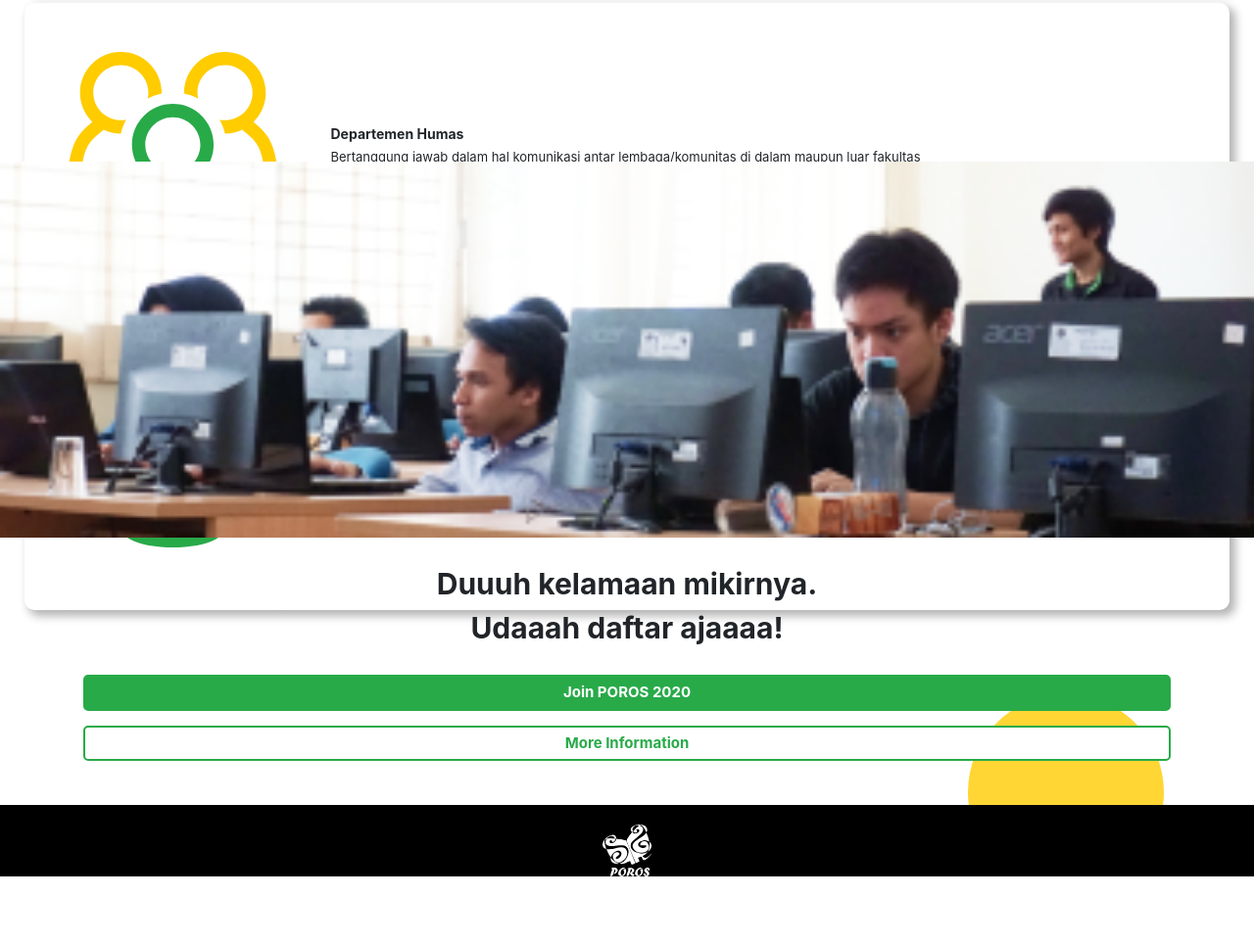
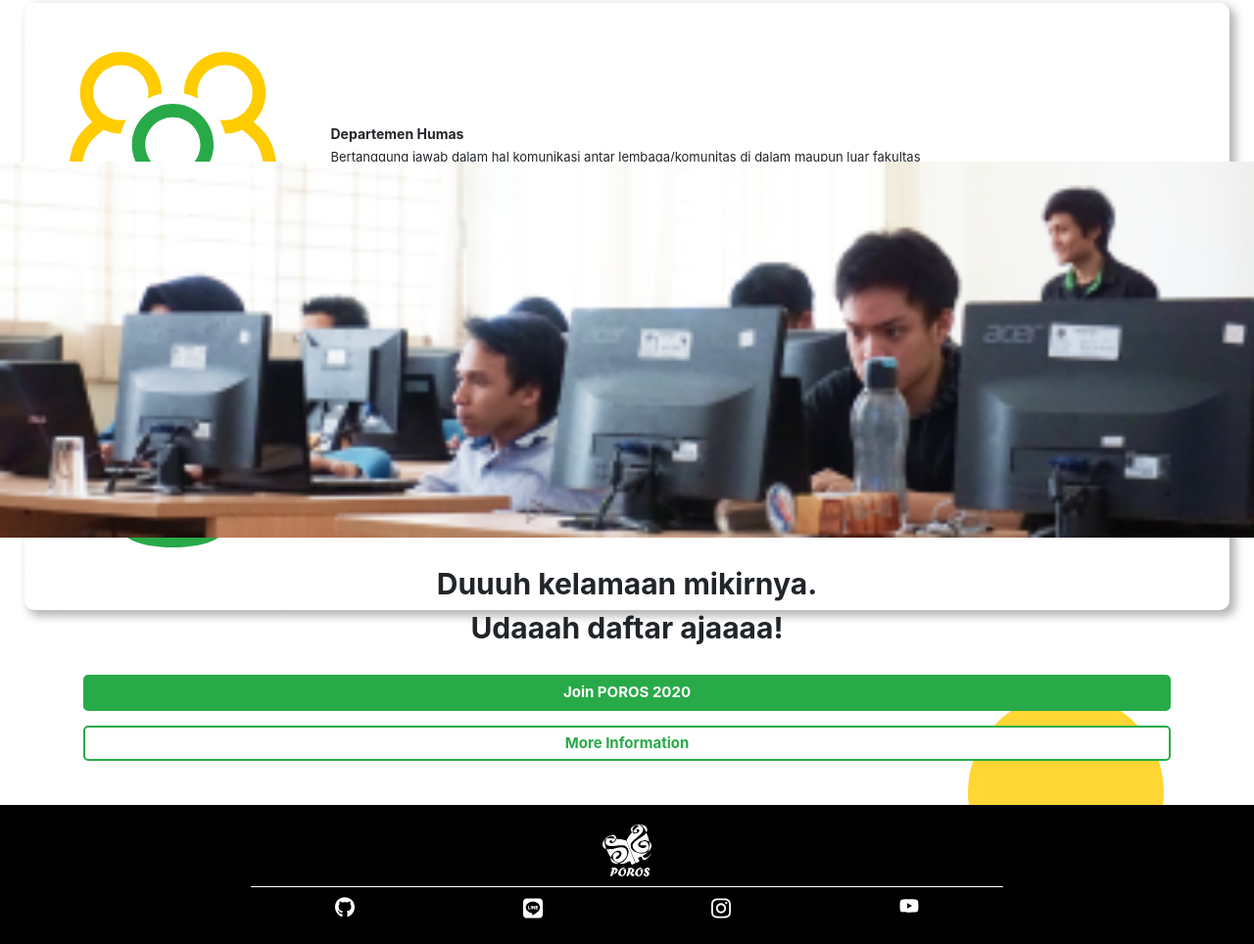
Before and after one commit to ranggaadi/poros-web, a plain HTML site: page pages/index.html in a window 1280 px wide. Shown: the part 1164-2128 px from the top of the page at 98% size. Before the commit the page ends 2059 px from the top, so only its background shows below. Drawn offline with nearby package versions, Linux system fonts and the light colour scheme.

Commit message:
adding new assets and finishing footer section

```diff
--- a/assets/css/style.css
+++ b/assets/css/style.css
@@ -297,8 +297,26 @@ html {
   width: 5rem;
   margin: auto;
   padding-top: 2rem;
+  padding-bottom: 1rem;
+
 }
 
 .footer__logo {
   width: 100%;
 }
+
+.footer__media-container {
+  width: 60%;
+  /* background-color: thistle; */
+  margin: auto;
+  display: flex;
+  justify-content: space-around;
+  padding: 1rem 0 2.5rem 0;
+  border-top: .1rem solid #fff;
+}
+
+.footer__icon {
+  display: inline-block;
+  width: 2rem;
+  height: auto;
+}
--- a/pages/index.html
+++ b/pages/index.html
@@ -99,7 +99,10 @@
             <img src="/assets/images/logo poros putih.svg" alt="logo poros" class="footer__logo">
         </div>
         <div class="footer__media-container">
-            <a href="#"></a>
+            <a href="#"><img src="/assets/images/github-brands.svg" alt="poros github" class="footer__icon"></a>
+            <a href="#"><img src="/assets/images/line-brands.svg" alt="poros line" class="footer__icon"></a>
+            <a href="#"><img src="/assets/images/instagram-brands.svg" alt="poros instagram" class="footer__icon"></a>
+            <a href="#"><img src="/assets/images/youtube-brands.svg" alt="poros youtube" class="footer__icon"></a>
         </div>
     </footer>
     <script src="https://code.jquery.com/jquery-3.4.1.slim.min.js" integrity="sha384-J6qa4849blE2+poT4WnyKhv5vZF5SrPo0iEjwBvKU7imGFAV0wwj1yYfoRSJoZ+n" crossorigin="anonymous"></script>
```
Also changed, not shown: assets/images/github-brands.svg (added), assets/images/instagram-brands.svg (added), assets/images/line-brands.svg (added), assets/images/youtube-brands.svg (added). Lines whose indentation alone changed are shown as unchanged.
